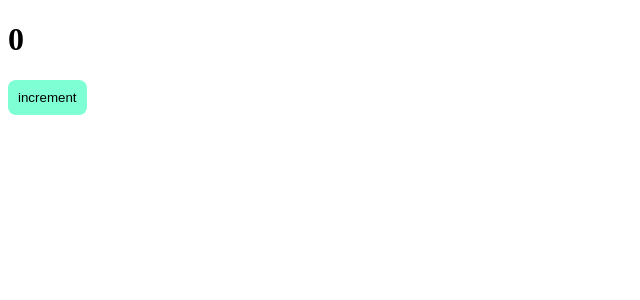
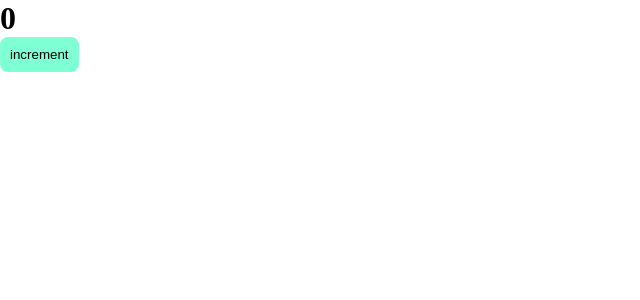
Before and after one commit to Adam-Idler/ulbi-course, a React app: page / in a window 1280 px wide. Shown: the top 300 px of the page, without its empty margins (0-640 px from the left). Built offline with nearby package versions, Linux system fonts and the light colour scheme.

Commit message:
Настройка css modules

```diff
--- /dev/null
+++ b/src/App.tsx
@@ -0,0 +1,12 @@
+import { Counter } from './components/Counter';
+import './index.scss';
+
+const App = () => {
+  return (
+    <div>
+      <Counter />
+    </div>
+  )
+};
+
+export default App;
--- a/src/components/Counter.scss
+++ b/src/components/Counter.module.scss
@@ -1,4 +1,4 @@
-button {
+.btn {
   border: none;
   cursor: pointer;
   border-radius: 8px;
--- a/src/components/Counter.tsx
+++ b/src/components/Counter.tsx
@@ -1,5 +1,5 @@
 import { useState } from "react"
-import './Counter.scss';
+import classes from './Counter.module.scss';
 
 export const Counter = () => {
   const [count, setCount] = useState(0);
@@ -11,7 +11,7 @@
   return (
     <div>
       <h1>{count}</h1>
-      <button onClick={increment}>increment</button>
+      <button className={classes.btn} onClick={increment}>increment</button>
     </div>
   )
 }
--- /dev/null
+++ b/src/index.scss
@@ -0,0 +1,5 @@
+* {
+  margin: 0;
+  padding: 0;
+  box-sizing: border-box;
+}
--- a/src/index.tsx
+++ b/src/index.tsx
@@ -1,10 +1,11 @@
 import { render } from "react-dom";
+import App from "./App";
 import { Counter } from "./components/Counter";
 import { someFn } from "./test";
 
 someFn(213);
 
 render(
-  <div><Counter /></div>,
+  <App />,
   document.getElementById('root')
 )
```
Also changed, not shown: src/global.d.ts (added, +7 -0 lines), 3 other files (tests, documents, lock files or other folders).
